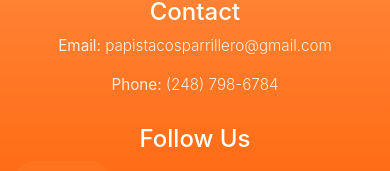
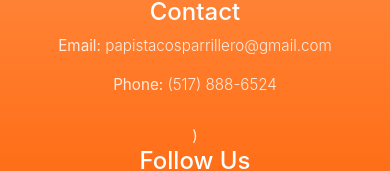
Before and after one commit to CrazyJokes-dev/papis-taco-parrillero, a React (Create React App) app in the folder client/: page / in a window 390 px wide. Shown: the part 2494-2665 px from the top of the page. Built offline with nearby package versions, Linux system fonts and the light colour scheme.

Commit message:
Update: Changed placeholder phone number to actual business number

```diff
--- a/client/src/components/Footer.js
+++ b/client/src/components/Footer.js
@@ -16,9 +16,9 @@ function Footer() {
 					<Col md={4} className="footer-contact">
 						<h4>Contact</h4>
 						<p><strong>Email:</strong> <a href="mailto:papistacosparrillero@gmail.com">papistacosparrillero@gmail.com</a></p>
-						<p><strong>Phone:</strong> <a href="tel:+12487986784">(248) 798-6784</a></p>
+						<p><strong>Phone:</strong> <a href="tel:+15178886524">(517) 888-6524</a></p>
 					</Col>
-					<Col md={4} className="footer-social">
+					<Col md={4} className="footer-social">)
 						<h4>Follow Us</h4>
 						<div className="social-links">
 							{/* <a href="https://instagram.com/" target="_blank" rel="noreferrer" aria-label="Instagram" className="social">Instagram</a> */}
```
